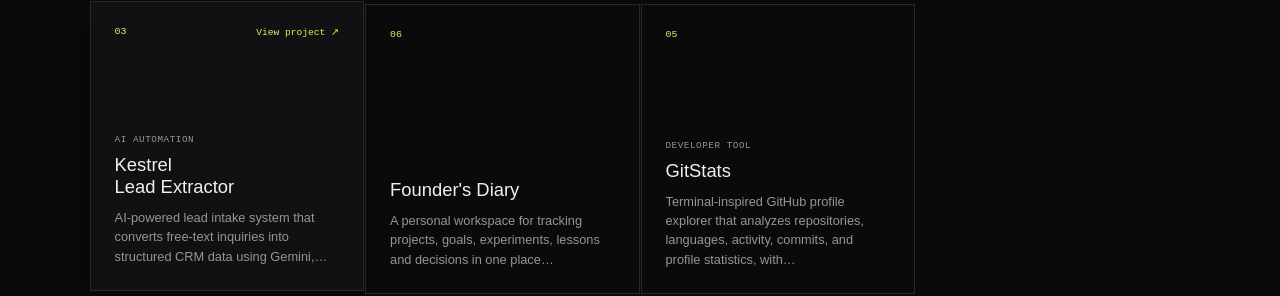
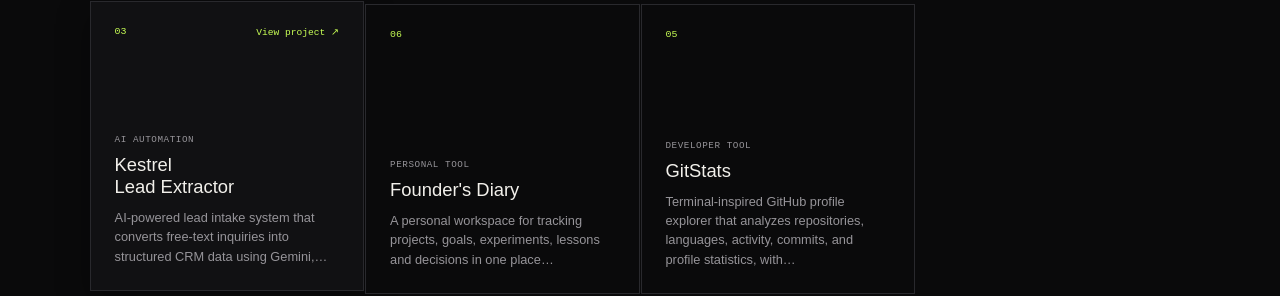
Before and after one commit to Tanaynaik07/tanportfolio, a Next.js app: page / in a window 1280 px wide. Shown: the part 2289-2585 px from the top of the page. Built offline with nearby package versions, Linux system fonts and the light colour scheme.

Commit message:
Update Work.tsx

```diff
--- a/components/Work.tsx
+++ b/components/Work.tsx
@@ -79,6 +79,7 @@ const projects: Project[] = [
 
   {
     idx: "06",
+    category: "PERSONAL TOOL",
     // eyebrow: "PRODUCTIVITY WEB APP",
     title: "Founder's Diary",
     tags: ["JavaScript", "GitHub API", "REST API", "Canvas API"],
```
